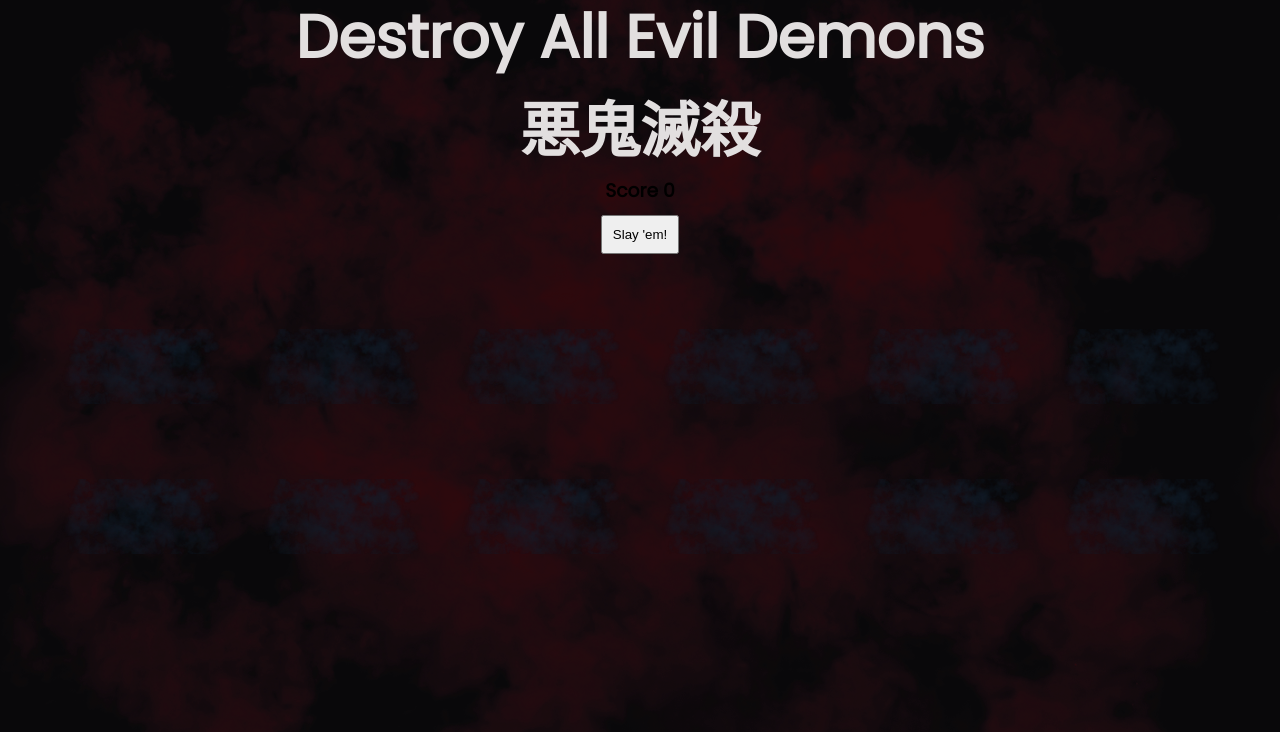
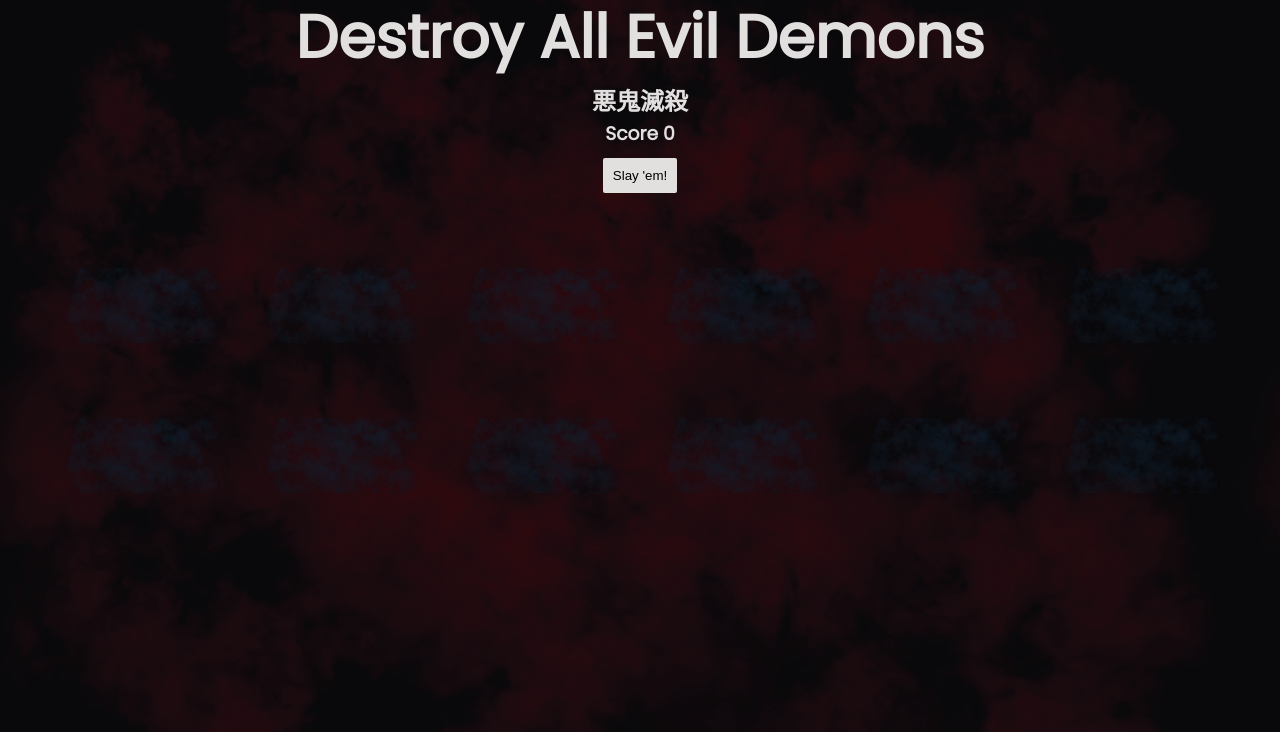
Before and after one commit to ibnutriyuono/kimetsu-no-yaiba-onigari, a plain HTML site: page index.html in a window 1280 px wide. Shown: the part 68-800 px from the top of the page. Drawn offline with Linux system fonts and the light colour scheme.

Commit message:
fix: background, headline sizes

```diff
--- a/assets/css/styles.css
+++ b/assets/css/styles.css
@@ -100,14 +100,15 @@ header li {
 }
 
 h1,
-h2 {
-  font-size: 60px;
+h2,
+h3 {
   text-align: center;
   color: var(--white);
 }
 
 h1 {
   margin-top: 60px;
+  font-size: 60px;
 }
 
 button {
@@ -115,6 +116,9 @@ button {
   margin: auto;
   padding: 10px;
   margin-top: 10px;
+  background-color: var(--white);
+  border: none;
+  border-radius: 2px;
 }
 
 .container {
@@ -156,7 +160,7 @@ button {
   width: 100%;
   height: 100%;
   background: url(../images/rui.png) bottom center no-repeat;
-  background-size: 60%;
+  background-size: 50%;
   position: absolute;
   display: none;
   transition: top 0.3s;
```
